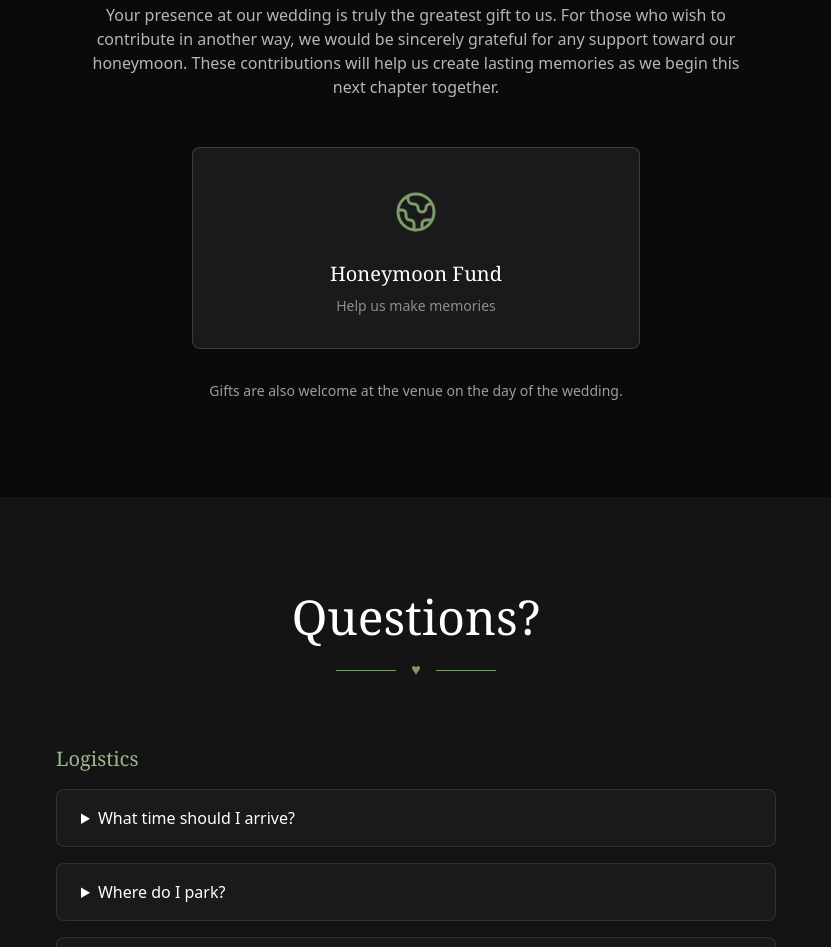
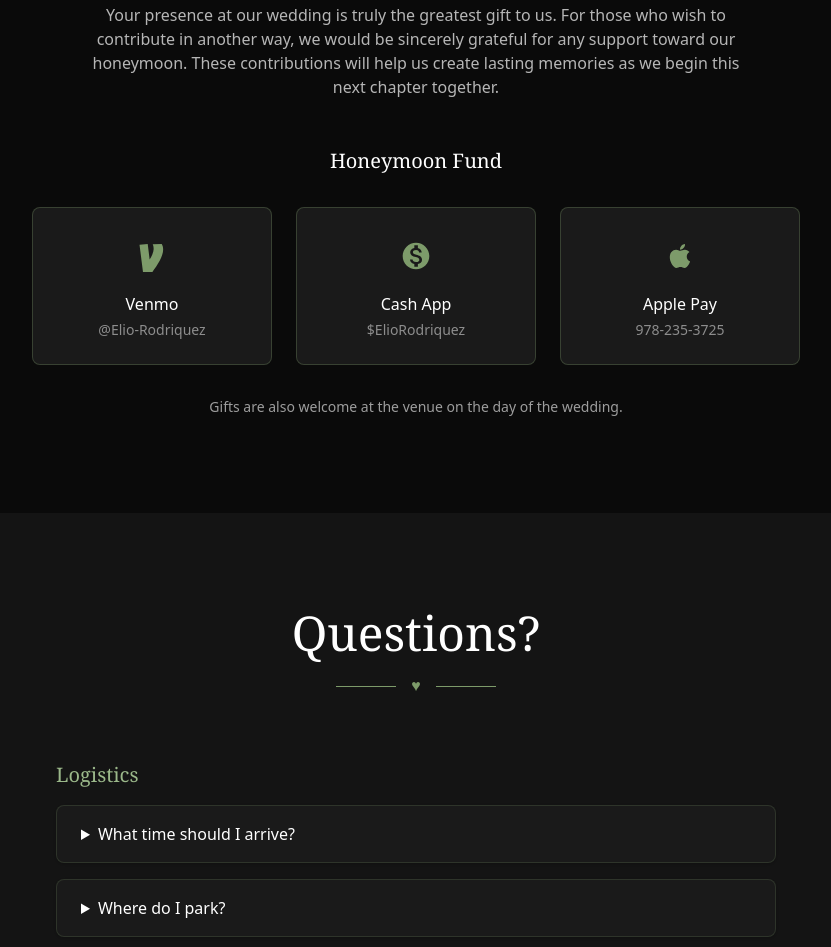
Before and after one commit to aalejan/Elio-Wedding, a website built with Vite: page index.html in a window 1280 px wide. Shown: the part 10664-11611 px from the top of the page, without its empty margins (224-1055 px from the left). Built offline with nearby package versions, Linux system fonts and the light colour scheme.

Commit message:
added honeymoon fund links

```diff
--- a/index.html
+++ b/index.html
@@ -437,16 +437,43 @@
         lasting memories as we begin this next chapter together.
       </p>
 
-      <div class="bg-darker rounded-lg p-6 sm:p-8 max-w-md mx-auto border border-sage/30">
-        <div class="w-12 h-12 sm:w-16 sm:h-16 mx-auto mb-4 flex items-center justify-center">
-          <svg class="w-8 h-8 sm:w-12 sm:h-12 text-sage" fill="none" stroke="currentColor" viewBox="0 0 24 24">
-            <path stroke-linecap="round" stroke-linejoin="round" stroke-width="1.5"
-              d="M3.055 11H5a2 2 0 012 2v1a2 2 0 002 2 2 2 0 012 2v2.945M8 3.935V5.5A2.5 2.5 0 0010.5 8h.5a2 2 0 012 2 2 2 0 104 0 2 2 0 012-2h1.064M15 20.488V18a2 2 0 012-2h3.064M21 12a9 9 0 11-18 0 9 9 0 0118 0z">
-            </path>
-          </svg>
+      <p class="text-lg sm:text-xl font-serif text-white mb-6 sm:mb-8" data-i18n="gifts.honeymoon">Honeymoon Fund</p>
+
+      <div class="grid grid-cols-1 sm:grid-cols-3 gap-4 sm:gap-6 max-w-3xl mx-auto">
+        <!-- Venmo -->
+        <a href="https://venmo.com/u/Elio-Rodriquez" target="_blank" rel="noopener noreferrer"
+          class="bg-darker rounded-lg p-6 border border-sage/30 hover:border-sage/60 transition-colors group">
+          <div class="w-12 h-12 mx-auto mb-3 flex items-center justify-center">
+            <svg class="w-8 h-8 text-sage" fill="currentColor" viewBox="0 0 24 24">
+              <path d="M19.27 3c.76 1.25 1.1 2.54 1.1 4.18 0 5.21-4.45 11.98-8.07 16.74H5.23L2.63 3.6l6.16-.58 1.45 11.65c1.34-2.19 3-5.63 3-7.99 0-1.56-.27-2.63-.7-3.52L19.27 3z"/>
+            </svg>
+          </div>
+          <p class="text-white font-medium" data-i18n="gifts.venmo">Venmo</p>
+          <p class="text-sm text-white/50 mt-1">@Elio-Rodriquez</p>
+        </a>
+
+        <!-- Cash App -->
+        <a href="https://cash.app/$ElioRodriquez" target="_blank" rel="noopener noreferrer"
+          class="bg-darker rounded-lg p-6 border border-sage/30 hover:border-sage/60 transition-colors group">
+          <div class="w-12 h-12 mx-auto mb-3 flex items-center justify-center">
+            <svg class="w-8 h-8 text-sage" fill="currentColor" viewBox="0 0 24 24">
+              <path d="M12 2C6.48 2 2 6.48 2 12s4.48 10 10 10 10-4.48 10-10S17.52 2 12 2zm1.41 16.09V20h-2.67v-1.93c-1.71-.36-3.16-1.46-3.27-3.4h1.96c.1 1.05.82 1.87 2.65 1.87 1.96 0 2.4-.98 2.4-1.59 0-.83-.44-1.61-2.67-2.14-2.48-.6-4.18-1.62-4.18-3.67 0-1.72 1.39-2.84 3.11-3.21V4h2.67v1.95c1.86.45 2.79 1.86 2.85 3.39H14.3c-.05-1.11-.64-1.87-2.22-1.87-1.5 0-2.4.68-2.4 1.64 0 .84.65 1.39 2.67 1.94s4.18 1.36 4.18 3.85c0 1.89-1.44 2.95-3.12 3.19z"/>
+            </svg>
+          </div>
+          <p class="text-white font-medium" data-i18n="gifts.cashapp">Cash App</p>
+          <p class="text-sm text-white/50 mt-1">$ElioRodriquez</p>
+        </a>
+
+        <!-- Apple Pay -->
+        <div class="bg-darker rounded-lg p-6 border border-sage/30">
+          <div class="w-12 h-12 mx-auto mb-3 flex items-center justify-center">
+            <svg class="w-8 h-8 text-sage" fill="currentColor" viewBox="0 0 24 24">
+              <path d="M17.05 20.28c-.98.95-2.05.88-3.08.4-1.09-.5-2.08-.48-3.24 0-1.44.62-2.2.44-3.06-.4C2.79 15.25 3.51 7.59 9.05 7.31c1.35.07 2.29.74 3.08.8 1.18-.24 2.31-.93 3.57-.84 1.51.12 2.65.72 3.4 1.8-3.12 1.87-2.38 5.98.48 7.13-.57 1.5-1.31 2.99-2.53 4.09zM12.03 7.25c-.15-2.23 1.66-4.07 3.74-4.25.29 2.58-2.34 4.5-3.74 4.25z"/>
+            </svg>
+          </div>
+          <p class="text-white font-medium" data-i18n="gifts.applepay">Apple Pay</p>
+          <p class="text-sm text-white/50 mt-1">978-235-3725</p>
         </div>
-        <p class="text-lg sm:text-xl font-serif text-white" data-i18n="gifts.honeymoon">Honeymoon Fund</p>
-        <p class="text-sm text-white/50 mt-2" data-i18n="gifts.honeymoon.sub">Help us make memories</p>
       </div>
 
       <p class="text-white/60 text-sm mt-8" data-i18n="gifts.note">
--- a/src/i18n.js
+++ b/src/i18n.js
@@ -68,7 +68,9 @@ const translations = {
     'gifts.title': 'Gifts',
     'gifts.intro': 'Your presence at our wedding is truly the greatest gift to us. For those who wish to contribute in another way, we would be sincerely grateful for any support toward our honeymoon. These contributions will help us create lasting memories as we begin this next chapter together.',
     'gifts.honeymoon': 'Honeymoon Fund',
-    'gifts.honeymoon.sub': 'Help us make memories',
+    'gifts.venmo': 'Venmo',
+    'gifts.cashapp': 'Cash App',
+    'gifts.applepay': 'Apple Pay',
     'gifts.note': 'Gifts are also welcome at the venue on the day of the wedding.',
 
     // FAQ
@@ -181,7 +183,9 @@ const translations = {
     'gifts.title': 'Presentes',
     'gifts.intro': 'Sua presença em nosso casamento é verdadeiramente o maior presente para nós. Para aqueles que desejam contribuir de outra forma, ficaríamos sinceramente gratos por qualquer apoio para nossa lua de mel. Essas contribuições nos ajudarão a criar memórias duradouras enquanto começamos este novo capítulo juntos.',
     'gifts.honeymoon': 'Lua de Mel',
-    'gifts.honeymoon.sub': 'Nos ajude a criar memórias',
+    'gifts.venmo': 'Venmo',
+    'gifts.cashapp': 'Cash App',
+    'gifts.applepay': 'Apple Pay',
     'gifts.note': 'Presentes também são bem-vindos no local no dia do casamento.',
 
     // FAQ
```
